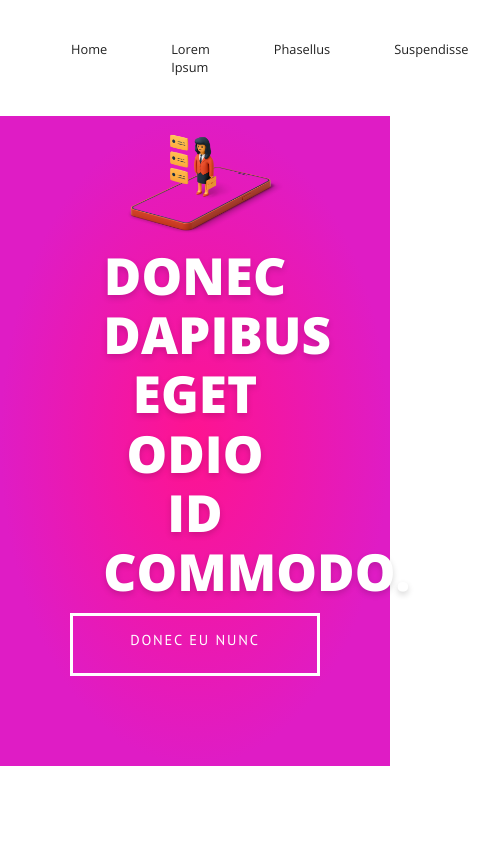
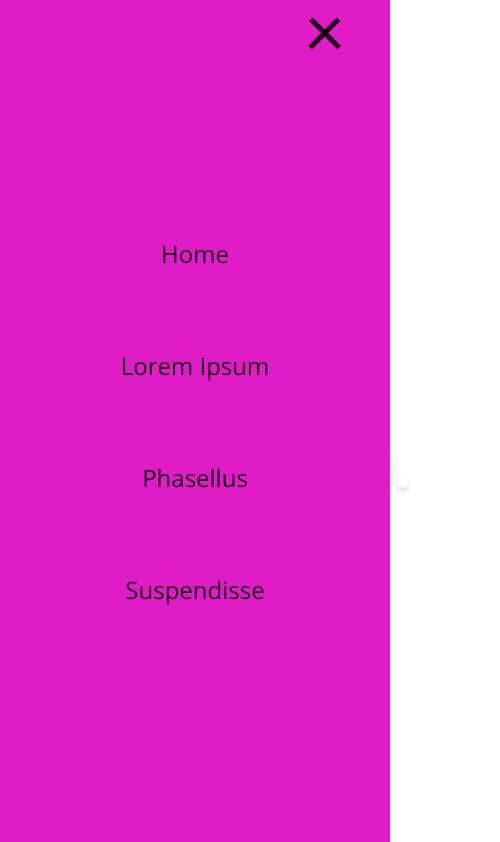
Before and after one commit to aleucilima/my-test, a plain HTML site: page index.html in a window 390 px wide. Shown: the top 842 px of the page, 500 px wide, since content can reach past the window. Drawn offline with nearby package versions, Linux system fonts and the light colour scheme.

Commit message:
Update my-test

```diff
--- a/index.html
+++ b/index.html
@@ -8,7 +8,7 @@
 <body>
     <header>
         <div class="container">
-            <div class="menu-section">
+            <div class="menu-section on">
                 <div class="menu-toggle">
                     <div class="one"></div>
                     <div class="two"></div>
--- a/style.css
+++ b/style.css
@@ -297,7 +297,7 @@ footer {
 
 /* RESPONSIVE */
 
-@media only screen and (min-width: 768px) and (max-width: 1024px) {
+@media (max-width: 1024px) {
   html {
     font-size: 50%;
   }
@@ -318,7 +318,7 @@ footer {
 
 }
 
-@media only screen and (min-width: 425px) and (max-width: 768px) {
+@media (max-width: 768px) {
   html {
     font-size: 50%;
   }
@@ -371,9 +371,89 @@ footer {
 
 }
 
-@media (max-width: 540px) {
+@media (max-width: 426px) {
   html {
     font-size: 50%;
+  }
+
+  nav {
+    display: none;
+  }
+
+  header {
+    padding-bottom: 6px;
+    padding-top: 6px;
+  }
+
+  .one,
+  .two,
+  .three {
+      background-color: #000000de;
+      height: 5px;
+      width: 100%;
+      margin: 6px auto;
+
+      transition-duration: 0.3s;
+
+  }
+
+  .menu-toggle {
+      width: 40px;
+      height: 30px;
+      margin-right: 20px;
+  }
+
+  /* fullscreen */
+  .menu-section.on {
+      position: absolute;
+      top:0;
+      left:0;
+
+      width: 100vw;
+      height: 100vh;
+
+      background-color: #DF1CC5;
+
+      z-index: 10;
+
+      display: flex;
+      justify-content: center;
+      align-items: center;
+  }
+
+  .menu-section.on nav {
+      display: block;
+  }
+
+  .menu-section.on .menu-toggle {
+      position: absolute;
+      right: 25px;
+      top: 15px;
+  }
+
+  .menu-section.on .menu-toggle .one {
+      transform: rotate(45deg) translate(7px, 7px);
+  }
+
+  .menu-section.on .menu-toggle .two {
+      opacity: 0;
+  }
+
+  .menu-section.on .menu-toggle .three {
+      transform: rotate(-45deg) translate(8px, -9px);
+  }
+
+  .menu-section.on nav ul {
+      text-align: center;
+      display: block;
+  }
+
+  .menu-section.on nav ul a{
+      transition-duration: 0.5s;
+      font-size: 3rem;
+      line-height: 4rem;
+      display: block;
+
   }
 
   section.home .container {
```
